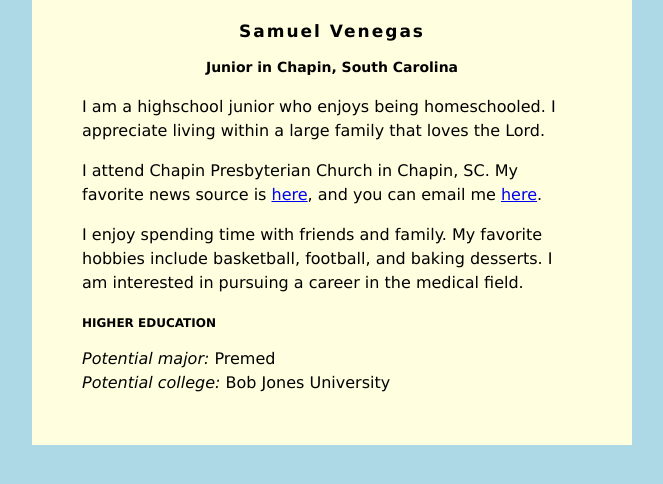
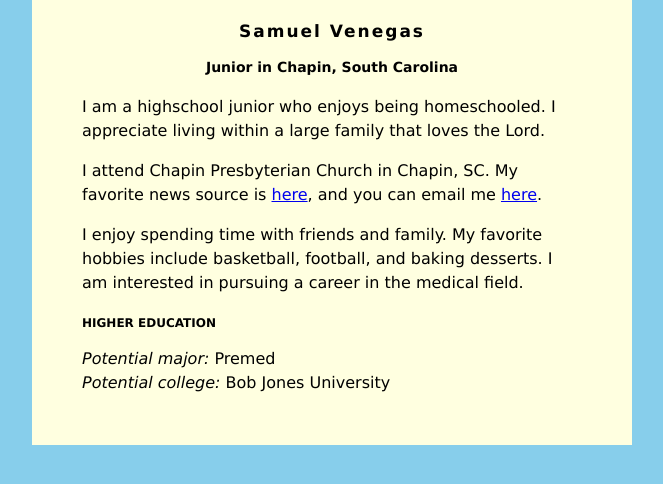
Before and after one commit to VenegasTech/VenegasTech.github.io, a plain HTML site: page index.html in a window 1280 px wide. Shown: the whole page, without its empty margins (308-971 px from the left). Drawn offline with Linux system fonts and the light colour scheme.

Commit message:
Update index.html

```diff
--- a/index.html
+++ b/index.html
@@ -2,7 +2,7 @@
 <head>
 <style>
 body {
-    background: lightblue;
+    background: skyblue;
     font-family: Verdana;
 }
 #content {
```
